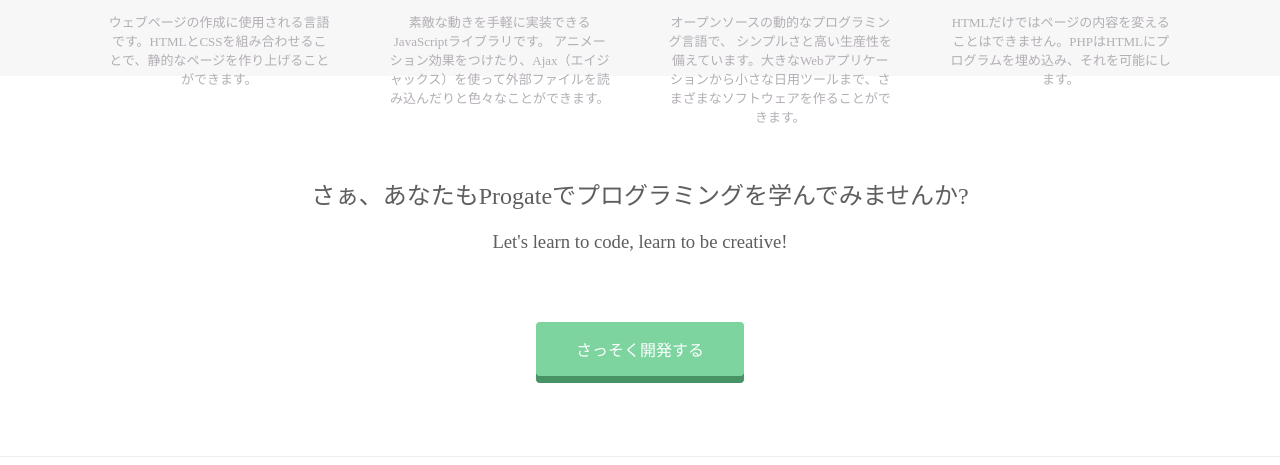
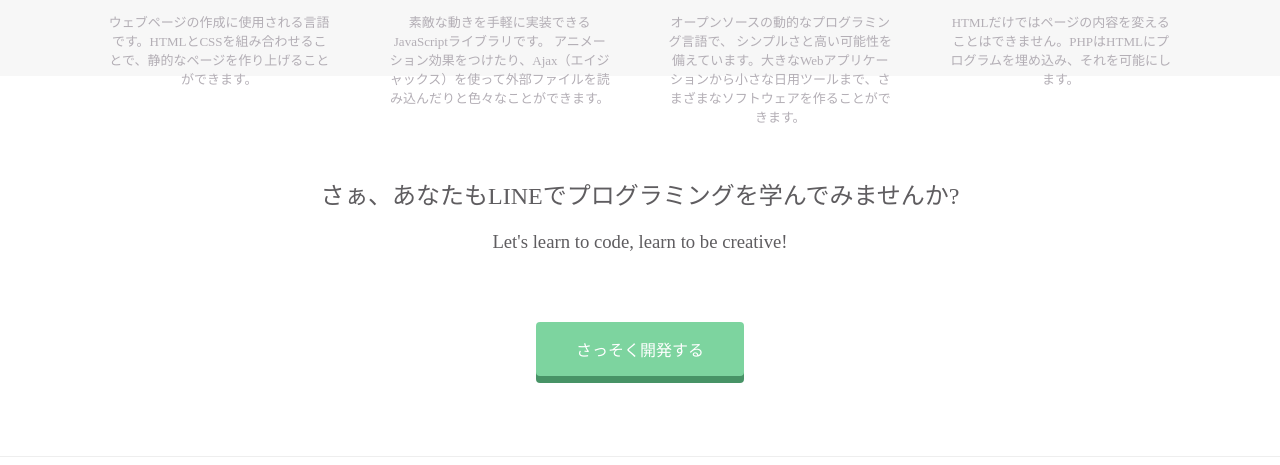
Before and after one commit to So0911/So0911.github-io, a plain HTML site: page index.html in a window 1280 px wide. Shown: the part 1170-1635 px from the top of the page. Drawn offline with Linux system fonts and the light colour scheme.

Commit message:
Update index.html

```diff
--- a/index.html
+++ b/index.html
@@ -58,7 +58,7 @@
             <img src="https://prog-8.com/images/html/advanced/ruby.png">
             <p>Ruby</p>
           </div>
-          <p class="text-contents">オープンソースの動的なプログラミング言語で、 シンプルさと高い生産性を備えています。大きなWebアプリケーションから小さな日用ツールまで、さまざまなソフトウェアを作ることができます。</p>
+          <p class="text-contents">オープンソースの動的なプログラミング言語で、 シンプルさと高い可能性を備えています。大きなWebアプリケーションから小さな日用ツールまで、さまざまなソフトウェアを作ることができます。</p>
         </div>
         <div class="lesson">
           <div class="lesson-icon">
@@ -74,7 +74,7 @@
   <div class="message-wrapper">
     <div class="container">
       <div class="heading">
-        <h2>さぁ、あなたもProgateでプログラミングを学んでみませんか?</h2>
+        <h2>さぁ、あなたもLINEでプログラミングを学んでみませんか?</h2>
         <h3>Let's learn to code, learn to be creative!</h3>
       </div>
       <span class="btn message">さっそく開発する</span>
```
